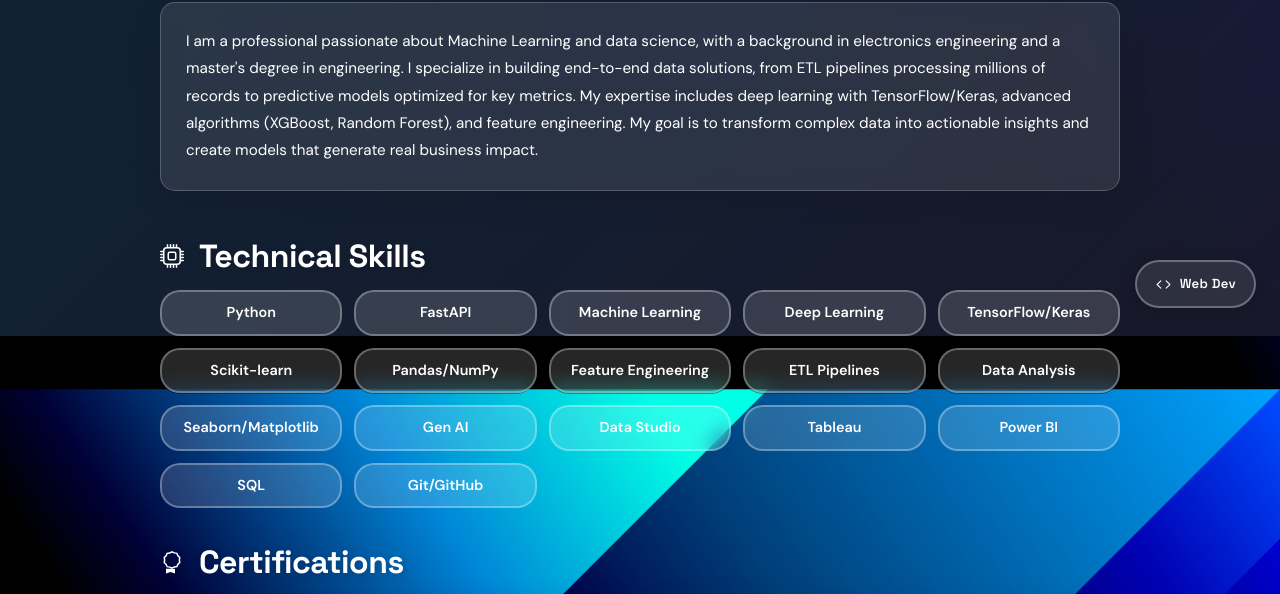
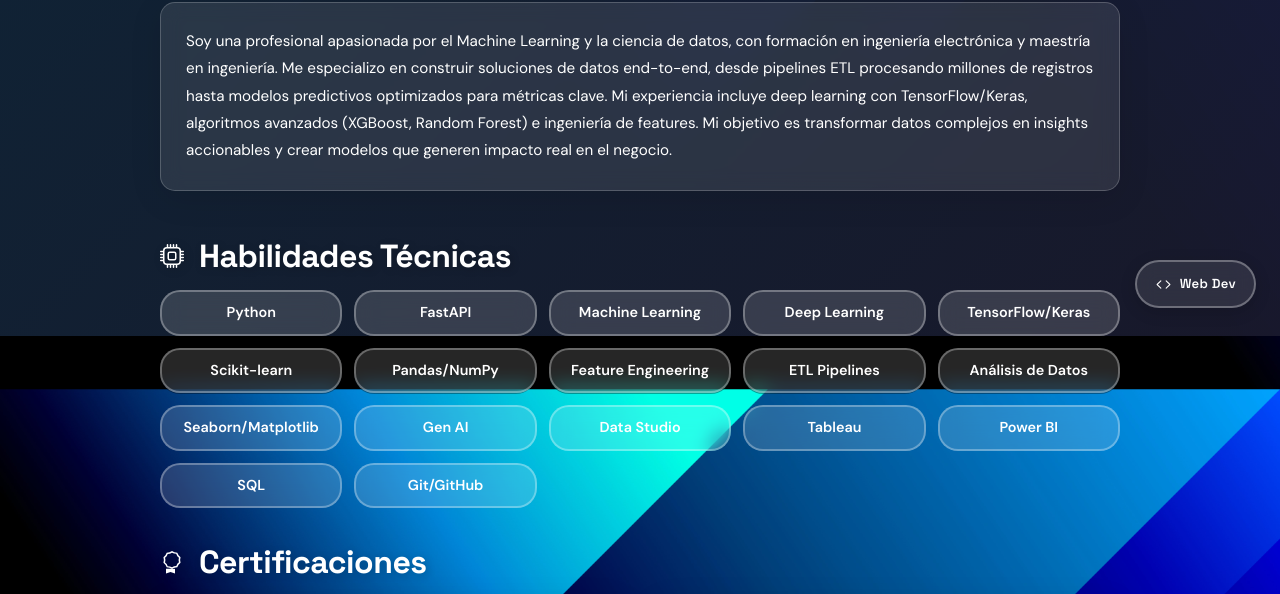
Before and after one commit to laurash96/portfolio-LSH, a plain HTML site: page index.html in a window 1280 px wide. Shown: the part 464-1058 px from the top of the page. Drawn offline with nearby package versions, Linux system fonts and the light colour scheme.

Commit message:
Default portfolio language to Spanish temporarily
Co-Authored-By: Claude Sonnet 5 <noreply@anthropic.com>

```diff
--- a/index.html
+++ b/index.html
@@ -628,7 +628,7 @@
         });
 
         // Initialize language
-        const savedLang = localStorage.getItem('language') || 'en';
+        const savedLang = localStorage.getItem('language') || 'es';
         setLanguage(savedLang);
 
         const footerYearEl = document.getElementById('footer-year');
```
Also changed, not shown: web-dev.html (+1 -1 lines).
